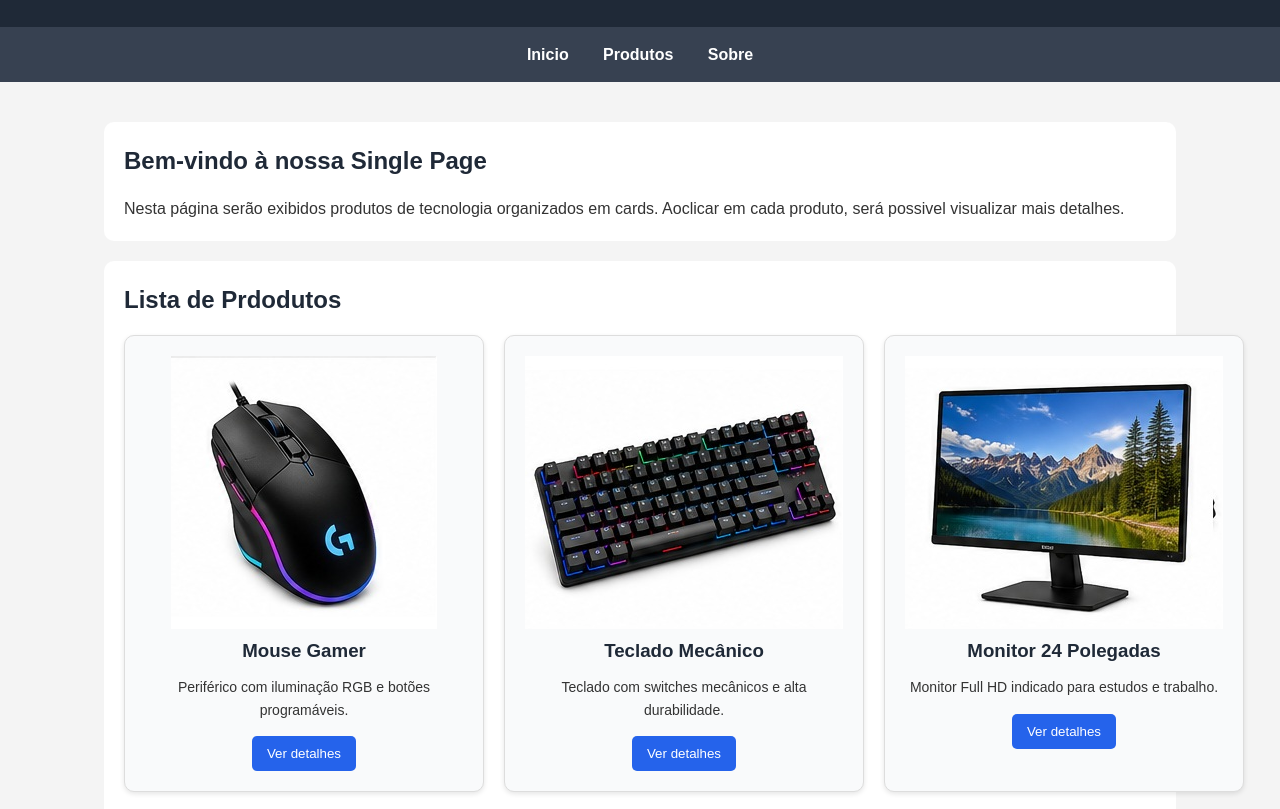
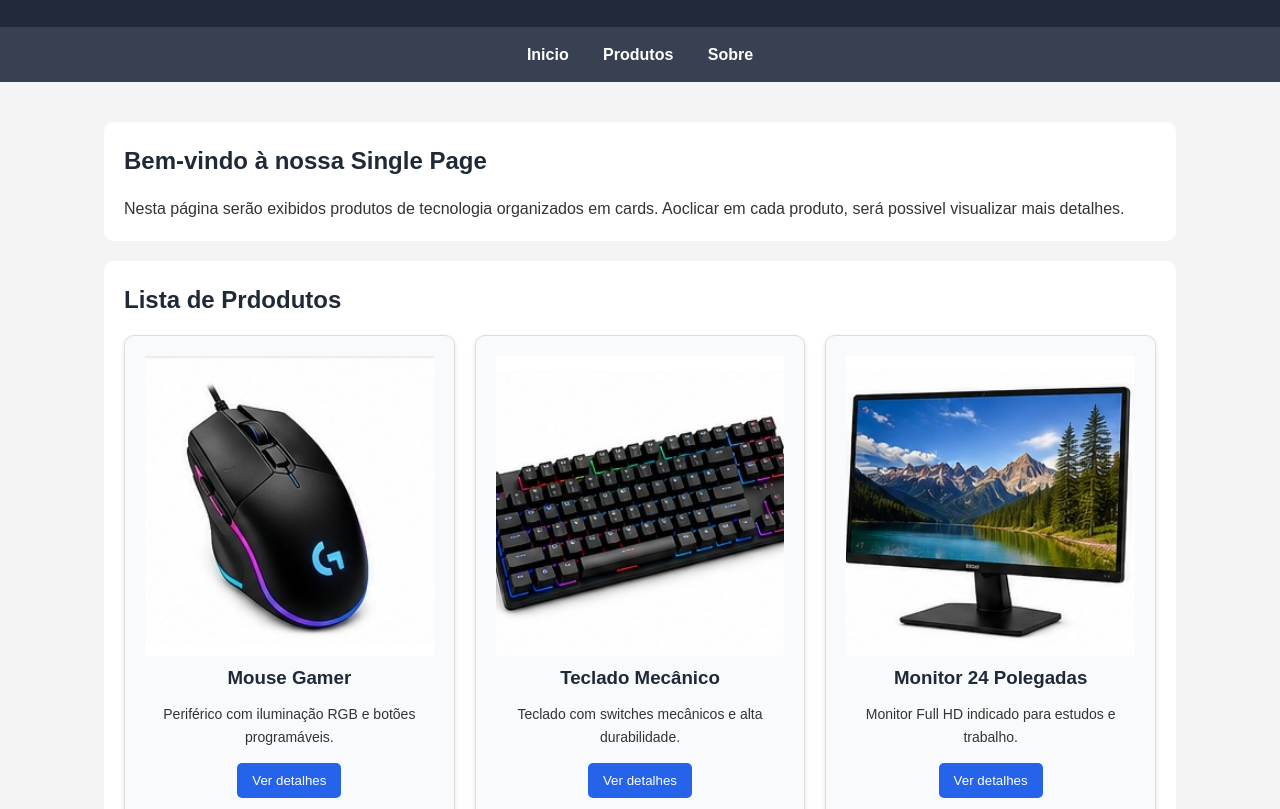
Before and after one commit to Brenodev18/Single-Page, a plain HTML site: page public/index.html in a window 1280 px wide. Shown: the part 110-919 px from the top of the page. Drawn offline with Linux system fonts and the light colour scheme.

Commit message:
V1.4-css/img

```diff
--- a/public/style.css
+++ b/public/style.css
@@ -21,6 +21,8 @@ body{
     /* Define o espaçamento entre linhas */
     line-height: 1.6;
 }
+
+
 
 /* Cabeçalho principal da página */
 header{
@@ -225,7 +227,6 @@ footer {
 
 /* Área que organiza os cards em formato de grade */
 .grid {
-
     /* Ativa o CSS Grid */
     display: grid;
 
@@ -234,6 +235,12 @@ footer {
 
     /* Define o espaço entre os cards */
     gap: 20px;
+}
+
+.card img{
+    width: 100%;
+    height: 300px;
+    object-fit: cover;
 }
 
 /* Estilo visual de cada card */
@@ -298,6 +305,8 @@ footer {
 
     /* Cursor de clique */
     cursor: pointer;
+
+    margin-bottom: 10px;
 }
 
 /* Efeito ao passar o mouse no botão */
```
